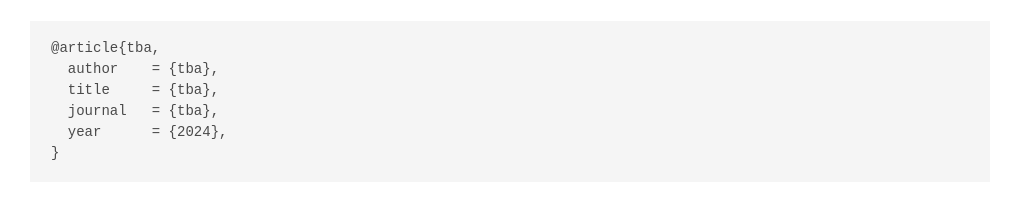
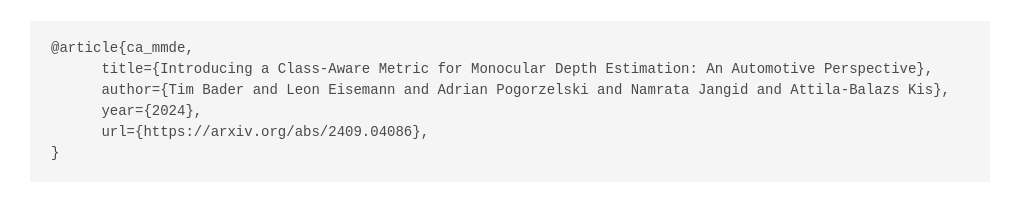
Before and after one commit to leisemann/ca_mmde, a plain HTML site: page index.html in a window 1280 px wide. Shown: the part 5982-6193 px from the top of the page, without its empty margins (130-1146 px from the left). Drawn offline with nearby package versions, Linux system fonts and the light colour scheme; some icons are missing; a web font is replaced by a local one.

Commit message:
Update index.html
added temporary citation

```diff
--- a/index.html
+++ b/index.html
@@ -839,11 +839,11 @@
 <section class="section" id="BibTeX">
     <div class="container is-max-desktop content">
         <h2 class="title is-2">Citation</h2>
-        <pre><code>@article{tba,
-  author    = {tba},
-  title     = {tba},
-  journal   = {tba},
-  year      = {2024},
+        <pre><code>@article{ca_mmde,
+      title={Introducing a Class-Aware Metric for Monocular Depth Estimation: An Automotive Perspective},
+      author={Tim Bader and Leon Eisemann and Adrian Pogorzelski and Namrata Jangid and Attila-Balazs Kis},
+      year={2024},
+      url={https://arxiv.org/abs/2409.04086},
 }</code></pre>
     </div>
 </section>
```
